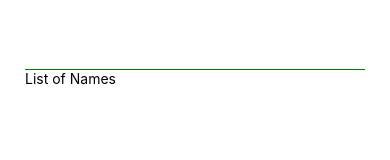
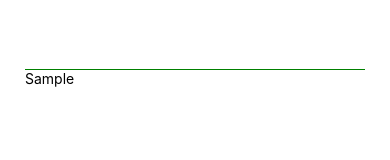
Before and after one commit to jerun276/AwesomeProject, a React Native app: screen / in a window 390 px wide. Both pictures are taken after typing "Sample" into the empty fields and a click on the button "ADD NAME". Shown: the part 135-295 px from the top of the page. Built offline with nearby package versions, Linux system fonts and the light colour scheme.

Commit message:
Learned Listing Items

```diff
--- a/App.js
+++ b/App.js
@@ -4,13 +4,14 @@ import { Button, StyleSheet, Text, TextInput, View } from 'react-native';
 
 export default function App() {
   const[nameText, setNameText] = useState("")
+  const[names, setNames] = useState([])
 
   function goalInputHandler(text) {
     setNameText(text)
   }
 
   function addNameHandler() {
-    console.log(nameText)
+    setNames((currentNames) => [...currentNames, nameText])
   }
 
   return (
@@ -25,7 +26,7 @@ export default function App() {
           title='Add name' />
       </View>
       <View style={styles.listContainer}>
-        <Text>List of Names</Text>
+        {names.map((name,i) =><Text key={i}>{name}</Text>)}
       </View>
     </View>
 
```
